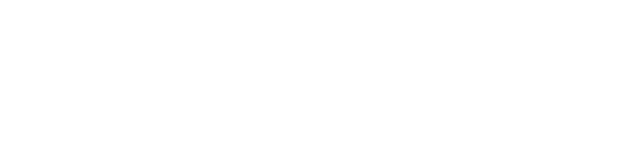
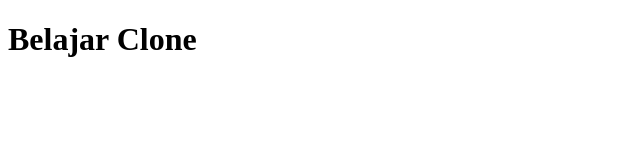
Before and after one commit to Maskhum/belajar-clone, a plain HTML site: page index.html in a window 1280 px wide. Shown: the whole page, without its empty margins (0-640 px from the left). Drawn offline with Linux system fonts and the light colour scheme.

Commit message:
menambah h1

```diff
--- a/index.html
+++ b/index.html
@@ -5,6 +5,6 @@
     <title></title>
   </head>
   <body>
-
+    <h1>Belajar Clone</h1>
   </body>
 </html>
```
